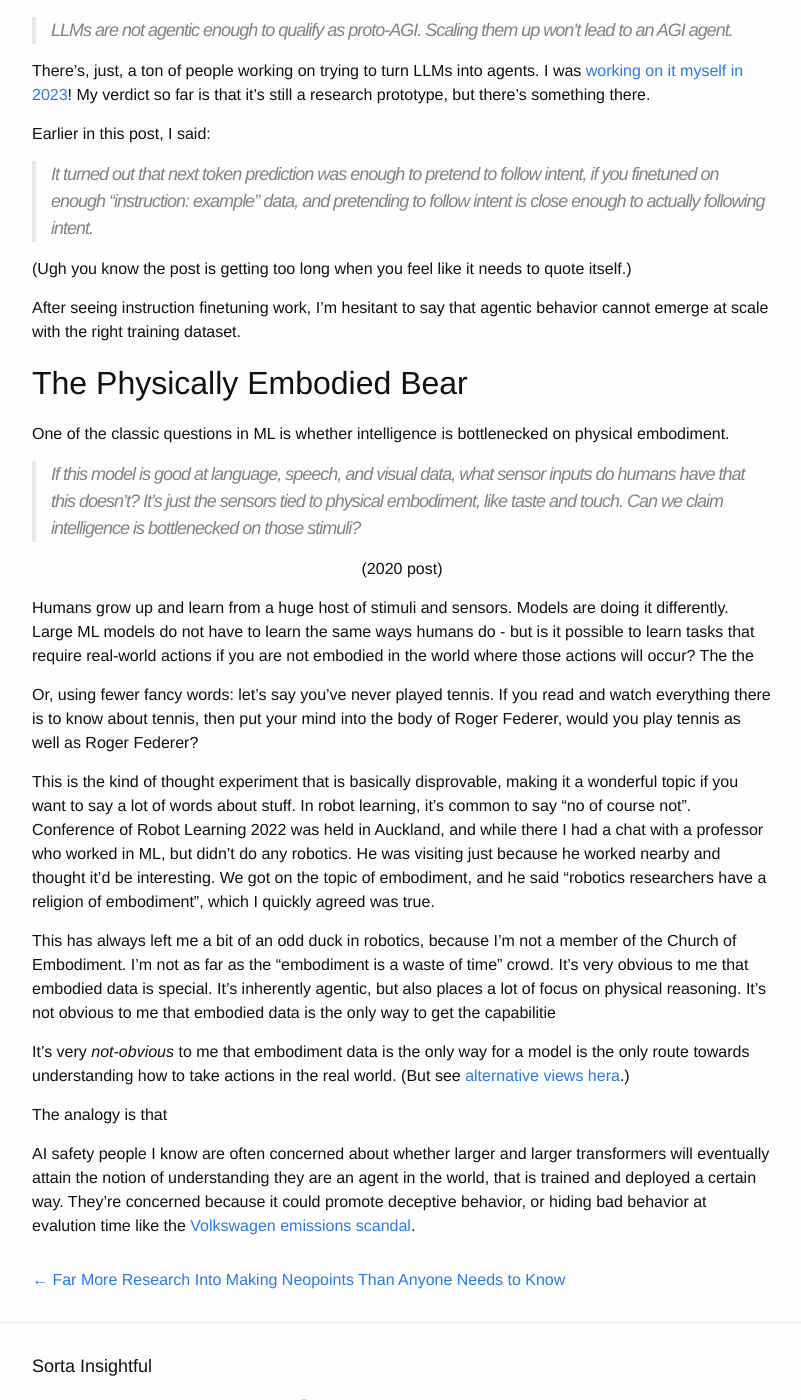
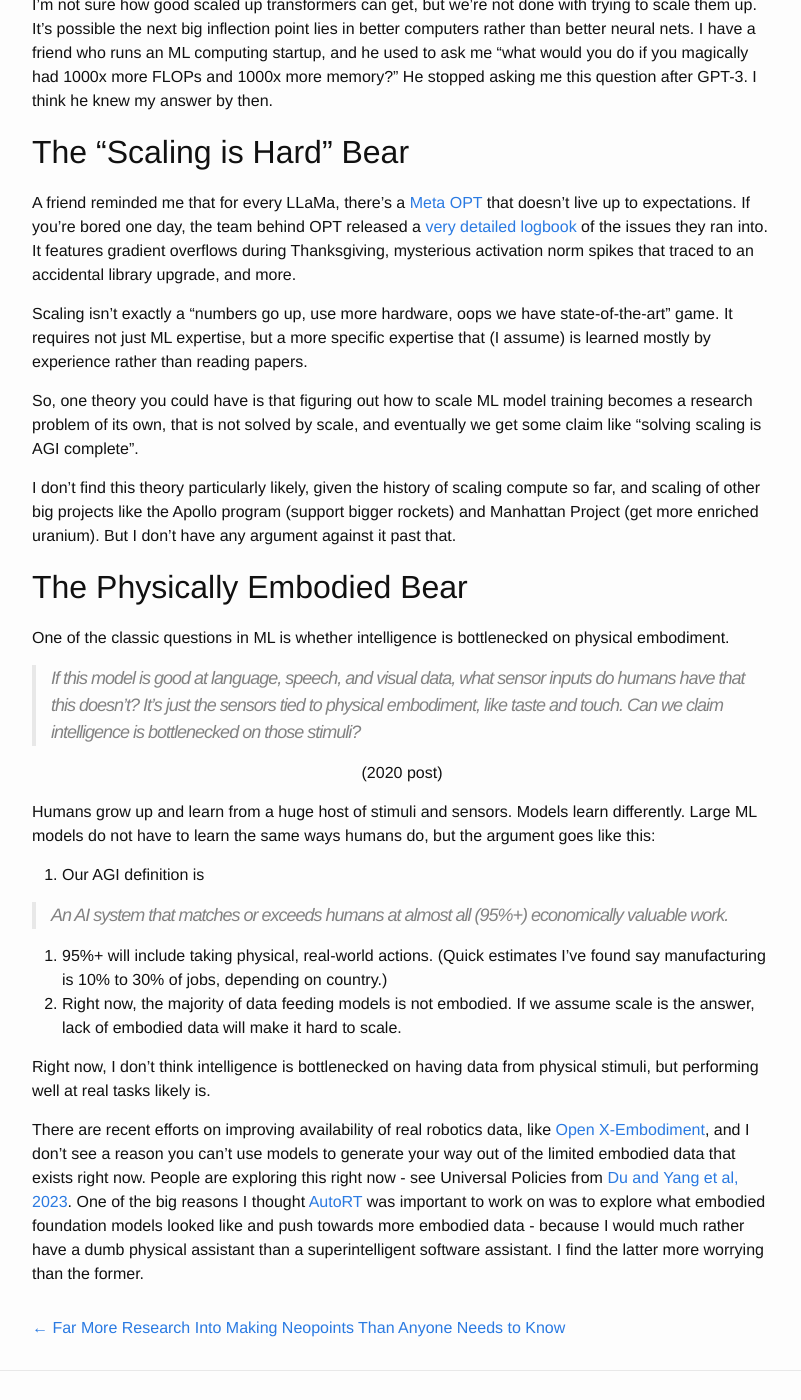
Before and after one commit to alexirpan/alexirpan.github.io, a Jekyll site: the page built from _posts/2023-12-10-ai-timelines-2023.markdown, in a window 1280 px wide and 1400 px high, scrolled down 11888 px. Shown: the whole window, without its empty margins (238-1039 px from the left). Built offline with Jekyll 4.4.1, drawn with Linux system fonts in a browser that asks for light colours; nearby versions of some CDN libraries; some of the changed text lies outside the part shown.

Commit message:
Close to a draft worth sending

```diff
--- a/_posts/2023-12-10-ai-timelines-2023.markdown
+++ b/_posts/2023-12-10-ai-timelines-2023.markdown
@@ -484,8 +484,10 @@
 
 When getting feedback on early drafts of this post, the main lesson I learned is that
 for AGI, there is one bull and many bears.
-The bull is to say that we can fix the problems with scaling and doing so will fix the rest. The
-bears are to declare X, Y, or Z as either fundamental blockers or reasons progress will slow down.
+The bull is to say that we can figure out how to scale models, and scaled up models will
+solve all the other hard problems. The
+bears are to declare X, Y, or Z as reasons progress will slow down or stop. And everyone has
+a different bear.
 
 ![Bears](/public/ai-timelines-2023/bears.webp)
 {: .centered }
@@ -508,12 +510,15 @@
 The entire "AI self-play" thesis assumes that we will cross a tipping point where LLM text
 (filtered in some way) is good enough to train with.
 
-One thing this does impact is our ability to evaluate models.
+One thing this does impact is our ability to evaluate models. I feel like every surprising
+LLM result gets accused of test set leakage these days, because it has happened before and is
+increasingly hard to verify it isn't happening. That does drag on research, especially as running evals
+at all becomes expensive. But, coming from robot learning I am quite biased
+to think that will be annoying rather than existential. In robot learning "our benchmarks are both
+expensive and bad" has been true for a long time.
 
 
 ## Overhangs Bear
-
-> We've caught up on all the big overhangs and the rate of progress will slow down.
 
 For people unfamiliar with the term as it's used in AGI discussion, an overhang is when
 the ideas to create really good AI exists, but people don't know it works yet.
@@ -522,26 +527,31 @@
 increase in capabilities as researcher quickly assemble the right ideas together and fill
 in the overhang.
 
-I think this view of the world is correct in describing how technology evolves, but doesn't
+The implication is that progress relative to compute will be faster than it "should be" *while* the overhangs are filled.
+Extrapolating that progress would overestimate future progress.
+
+I think this view of the world is correct in describing how technology evolves and I'd agree
+that there are fewer overhangs in 2024 compared to 2020.
+Where it breaks down for me is that this view doesn't
 give great guidance on when the next overhang will appear.
 "There are important combinations of ideas people have not put together yet" is just
-what day-to-day work is in research. Progress tends to look like a series of sigmoid
-curves, where every so often you go through an inflection point. Making a projection based on
-what the curve looks like at the inflection point is wrong, but making a projection based on
-the flatter region after the inflection point is wrong too.
+what day-to-day work is in research. To me, "overhangs exists" sounds the same as
+"progress is a series of sigmoid curves", where every so often you go through an inflection point.
+Making a projection during the inflection point is wrong, but so is doing so after the
+inflection point. The important question is how often the field reaches new inflection points.
 
-![Sigmoid curve](/public/mh-2023/sigmoid.png)
+![Sigmoid curve](/public/ai-timelines-2023/sigmoid.png)
 {: .centered }
 
-As I mentioned earlier, I'm not sure how good scaled up transformers can get, but
-we're not done with trying to scale them up, and it's possible the next big inflection
+I'm not sure how good scaled up transformers can get, but
+we're not done with trying to scale them up. It's possible the next big inflection
 point lies in better computers rather than better neural nets. I have a friend who runs
-an ML compute startup, and he used to ask me "what would you do with 1000x more
-FLOPs and 1000x more memory?" He stopped asking me this question after GPT-3, I think he
+an ML computing startup, and he used to ask me "what would you do if you magically had 1000x more
+FLOPs and 1000x more memory?" He stopped asking me this question after GPT-3. I think he
 knew my answer by then.
 
 
-## The "Scaling is a Research Problem" Bear
+## The "Scaling is Hard" Bear
 
 A friend reminded me that for every LLaMa, there's a [Meta OPT](https://ai.meta.com/blog/democratizing-access-to-large-scale-language-models-with-opt-175b/) that doesn't live up to expectations.
 If you're bored one day, the team behind OPT released a [very detailed logbook](https://github.com/facebookresearch/metaseq/tree/main/projects/OPT/chronicles) of the issues
@@ -561,27 +571,6 @@
 Project (get more enriched uranium). But I don't have any argument against it past that.
 
 
-## The Agentic Bear
-
-> LLMs are not agentic enough to qualify as proto-AGI. Scaling them up won't lead
-> to an AGI agent.
-
-There's, just, a ton of people working on trying to turn LLMs into agents.
-I was [working on it myself in 2023](https://auto-rt.github.io/)! My verdict so far
-is that it's still a research prototype, but there's something there.
-
-Earlier in this post, I said:
-
-> It turned out that next token prediction was enough to *pretend* to follow intent,
-> if you finetuned on enough "instruction: example" data, and pretending to follow intent is
-> close enough to actually following intent.
-
-(Ugh you know the post is getting too long when you feel like it needs to quote itself.)
-
-After seeing instruction finetuning work, I'm hesitant to say that agentic behavior cannot
-emerge at scale with the right training dataset.
-
-
 ## The Physically Embodied Bear
 
 One of the classic questions in ML is whether intelligence is bottlenecked on physical
@@ -595,39 +584,28 @@
 (2020 post)
 {: .centered }
 
-Humans grow up and learn from a huge host of stimuli and sensors. Models are doing
-it differently. Large ML models do not have to learn the same ways humans do - but
-is it possible to learn tasks that require real-world actions if you are not embodied
-in the world where those actions will occur? The the
+Humans grow up and learn from a huge host of stimuli and sensors. Models learn
+differently. Large ML models do not have to learn the same ways humans do, but
+the argument goes like this:
 
-Or, using fewer fancy words: let's say you've never played tennis. If you read and
-watch everything there is to know about tennis, then put your mind into the body
-of Roger Federer, would you play tennis as well as Roger Federer?
+1. Our AGI definition is
 
-This is the kind of thought experiment that is basically disprovable, making it a wonderful
-topic if you want to say a lot of words about stuff. In robot learning, it's common to say
-"no of course not". Conference of Robot Learning 2022 was held in Auckland, and while there
-I had a chat with a professor who worked in ML, but didn't do any robotics. He was visiting
-just because he worked nearby and thought it'd be interesting. We got on the topic
-of embodiment, and he said "robotics researchers have a religion of embodiment", which I
-quickly agreed was true.
+> An AI system that matches or exceeds humans at almost all (95%+)
+> economically valuable work.
 
-This has always left me a bit of an odd duck in robotics, because I'm not a member of the
-Church of Embodiment.
-I'm not as far as the "embodiment is a waste of time" crowd. It's very obvious to me
-that embodied data is special. It's inherently agentic, but also places a lot of focus
-on physical reasoning. It's not obvious to me that embodied data is the only way to get
-the capabilitie
+2. 95%+ will include taking physical, real-world actions. (Quick estimates I've
+found say manufacturing is 10% to 30% of jobs, depending on country.)
+3. Right now, the majority of data feeding models is not embodied. If we assume scale
+is the answer, lack of embodied data will make it hard to scale.
 
-It's very *not-obvious* to me that embodiment data is the only way for a model
-is the only route
-towards understanding how to take actions in the real world.
-(But see [alternative views hera](https://keerthanapg.com/tech/embodiment-agi/).)
+Right now, I don't think intelligence is bottlenecked on having data from physical stimuli,
+but performing well at real tasks likely is.
 
-The analogy is that
-
-AI safety people I know are often concerned about whether larger and larger transformers
-will eventually attain the notion of understanding they are an agent in the world, that is
-trained and deployed a certain way. They're concerned because it could promote deceptive
-behavior, or hiding bad behavior at evalution time like the
-[Volkswagen emissions scandal](https://en.wikipedia.org/wiki/Volkswagen_emissions_scandal).
+There are recent efforts on improving availability of real robotics data, like [Open X-Embodiment](https://robotics-transformer-x.github.io/),
+and I don't see a reason you can't use models to generate your way out of the limited
+embodied data that exists right now. People are exploring this right now - see Universal
+Policies from [Du and Yang et al, 2023](https://universal-policy.github.io/unipi/).
+One of the big reasons I thought [AutoRT](https://auto-rt.github.io/) was important
+to work on was to explore what embodied foundation models looked like and push towards
+more embodied data - because I would much rather have a dumb physical assistant than
+a superintelligent software assistant. I find the latter more worrying than the former.
```
